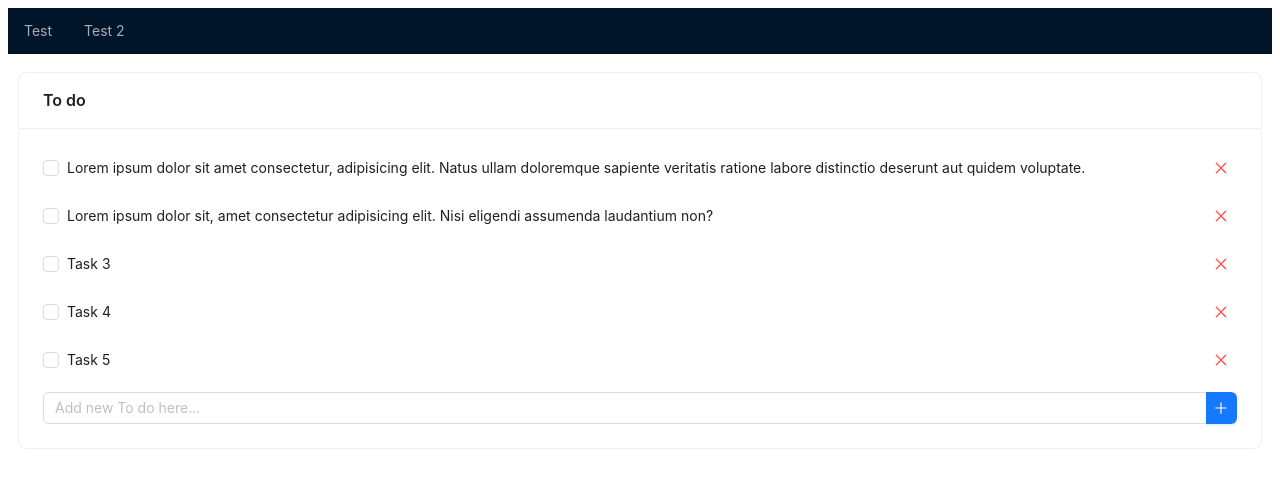
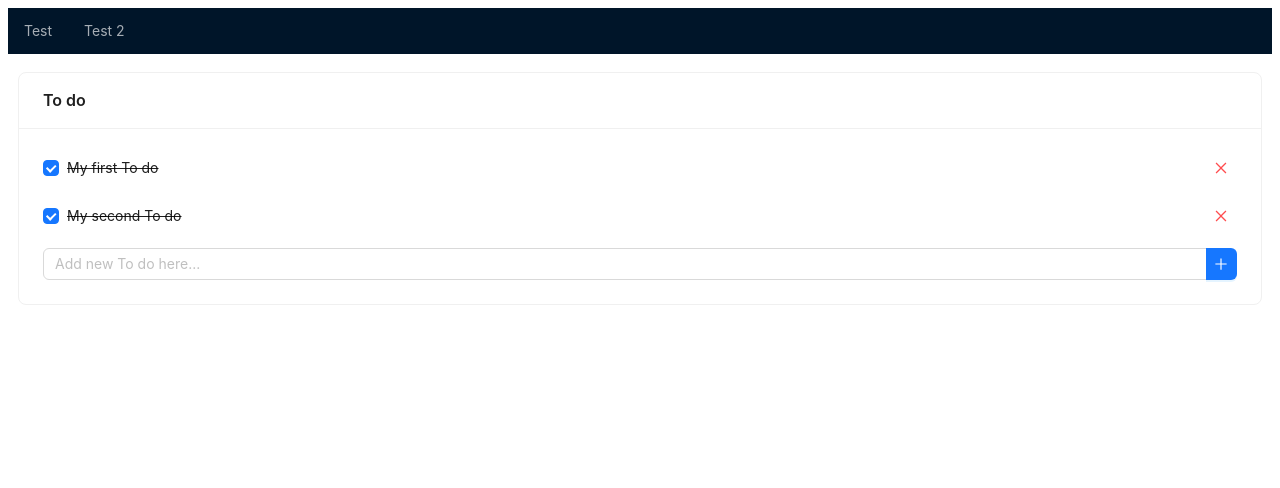
Before and after one commit to danielfaguirre/my-planner-book, a React (Create React App) app: page / in a window 1280 px wide. Shown: the top 488 px of the page. Built offline with nearby package versions, Linux system fonts and the light colour scheme; data requests are answered from the project's data file.

Commit message:
feature: implemented json server and create to do CRUD

```diff
--- a/package.json
+++ b/package.json
@@ -22,7 +22,8 @@
     "start": "react-scripts start",
     "build": "react-scripts build",
     "test": "react-scripts test",
-    "eject": "react-scripts eject"
+    "eject": "react-scripts eject",
+    "json-server": "cd server & json-server --watch db.json"
   },
   "eslintConfig": {
     "extends": [
--- /dev/null
+++ b/server/db.json
@@ -0,0 +1,16 @@
+{
+  "todos": [
+    {
+      "id": 1,
+      "label": "My first To do",
+      "value": "1",
+      "isCompleted": true
+    },
+    {
+      "id": 2,
+      "label": "My second To do",
+      "value": "2",
+      "isCompleted": true
+    }
+  ]
+}
--- a/src/components/ToDo/components/ToDoItem/index.tsx
+++ b/src/components/ToDo/components/ToDoItem/index.tsx
@@ -1,7 +1,7 @@
+import { ToDoListItemType } from "../models";
+import style from "./style.module.css";
 import { CloseOutlined } from "@ant-design/icons";
-import { Checkbox, Button } from "antd";
-import style from "./style.module.css";
-import { ToDoListItemType } from "../models";
+import { Button, Checkbox, Typography } from "antd";
 
 export type ToDoItemType = {
 	item: ToDoListItemType;
@@ -12,8 +12,13 @@ export type ToDoItemType = {
 const ToDoItem = ({ item, onCheck, onDelete }: ToDoItemType) => {
 	return (
 		<div className={style.toDoItem}>
-			<Checkbox onChange={(e) => onCheck(item, e.target.checked)}>
-				{item.label}
+			<Checkbox
+				checked={item.isCompleted}
+				onChange={(e) => onCheck(item, e.target.checked)}
+			>
+				<Typography.Text delete={item.isCompleted}>
+					{item.label}
+				</Typography.Text>
 			</Checkbox>
 			<Button
 				onClick={() => onDelete(item)}
--- a/src/components/ToDo/components/ToDoList/index.tsx
+++ b/src/components/ToDo/components/ToDoList/index.tsx
@@ -1,17 +1,20 @@
+import ToDoItem from "../ToDoItem";
 import { ToDoListItemType } from "../models";
-import ToDoItem from "../ToDoItem";
-import { toDosMock } from "./mock";
 import style from "./style.module.css";
 
 export type ToDoListType = {
+	toDos: ToDoListItemType[] | null;
 	onCheck: (item: ToDoListItemType, isChecked: boolean) => void;
 	onDelete: (item: ToDoListItemType) => void;
 };
 
-const ToDoList = ({ onCheck, onDelete }: ToDoListType) => {
+const ToDoList = ({ toDos, onCheck, onDelete }: ToDoListType) => {
+	if (toDos === null) {
+		return <>Loading...</>;
+	}
 	return (
 		<div className={style.cardBody}>
-			{toDosMock.map((item) => (
+			{toDos?.map((item) => (
 				<ToDoItem
 					onCheck={onCheck}
 					onDelete={onDelete}
--- a/src/components/ToDo/components/ToDoList/mock.ts
+++ /dev/null
@@ -1,30 +0,0 @@
-import { ToDoListItemType } from "../models";
-export const toDosMock: ToDoListItemType[] = [
-	{
-		id: 1,
-		label:
-			"Lorem ipsum dolor sit amet consectetur, adipisicing elit. Natus ullam doloremque sapiente veritatis ratione labore distinctio deserunt aut quidem voluptate.",
-		value: "1",
-	},
-	{
-		id: 2,
-		label:
-			"Lorem ipsum dolor sit, amet consectetur adipisicing elit. Nisi eligendi assumenda laudantium non?",
-		value: "2",
-	},
-	{
-		id: 3,
-		label: "Task 3",
-		value: "3",
-	},
-	{
-		id: 4,
-		label: "Task 4",
-		value: "4",
-	},
-	{
-		id: 5,
-		label: "Task 5",
-		value: "5",
-	},
-];
--- a/src/components/ToDo/components/models.ts
+++ b/src/components/ToDo/components/models.ts
@@ -1,5 +1,6 @@
 export type ToDoListItemType = {
-	id: number;
+	id?: number;
 	label: string;
 	value: string;
+	isCompleted: boolean;
 };
--- a/src/components/ToDo/index.tsx
+++ b/src/components/ToDo/index.tsx
@@ -1,32 +1,65 @@
-import { Card } from "antd";
-import { ToDoListItemType } from "./components/models";
 import NewToDoForm from "./components/NewToDoForm";
 import ToDoList from "./components/ToDoList";
+import { ToDoListItemType } from "./components/models";
+import { Card } from "antd";
+import { useCallback, useEffect, useState } from "react";
 
 const ToDo = () => {
-	const handleAddNewToDo = (toDo: string) => {
-		/**
-		 * ToDo:
-		 * Created new ToDo
-		 */
-		console.log("Adding new ToDo...", toDo);
+	const [toDos, setToDos] = useState<ToDoListItemType[] | null>(null);
+	const getTodos = useCallback(async () => {
+		try {
+			const response = await fetch("http://localhost:3000/todos");
+			const responseJson = await response.json();
+			setToDos(responseJson);
+		} catch (error) {
+			console.log(error);
+		}
+	}, []);
+
+	const handleAddNewToDo = async (toDo: string) => {
+		const data: ToDoListItemType = {
+			label: toDo,
+			value: "2",
+			isCompleted: false,
+		};
+		const body = JSON.stringify(data);
+		await fetch("http://localhost:3000/todos", {
+			method: "POST",
+			body,
+			headers: {
+				"Content-Type": "application/json",
+			},
+		});
+		getTodos();
 	};
 
-	const handleCheck = (item: ToDoListItemType, isChecked: boolean) => {
-		if (isChecked) {
-			console.log("Task completed...", item.label);
-		} else {
-			console.log("Task incompleted...", item.label);
-		}
+	const handleCheck = async (item: ToDoListItemType, isChecked: boolean) => {
+		const body = JSON.stringify({ isCompleted: isChecked });
+
+		await fetch(`http://localhost:3000/todos/${item.id}`, {
+			method: "PATCH",
+			body,
+			headers: {
+				"Content-Type": "application/json",
+			},
+		});
+		getTodos();
 	};
 
-	const handleDelete = (item: ToDoListItemType) => {
-		console.log("Deleting...", item.label);
+	const handleDelete = async (item: ToDoListItemType) => {
+		await fetch(`http://localhost:3000/todos/${item.id}`, {
+			method: "DELETE",
+		});
+		getTodos();
 	};
+
+	useEffect(() => {
+		getTodos();
+	}, [getTodos]);
 
 	return (
 		<Card title="To do">
-			<ToDoList onCheck={handleCheck} onDelete={handleDelete} />
+			<ToDoList toDos={toDos} onCheck={handleCheck} onDelete={handleDelete} />
 			<NewToDoForm onAddNewToDo={handleAddNewToDo} />
 		</Card>
 	);
```
